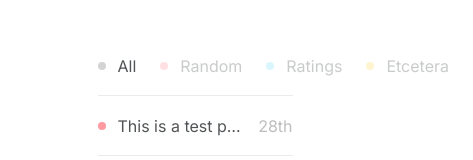
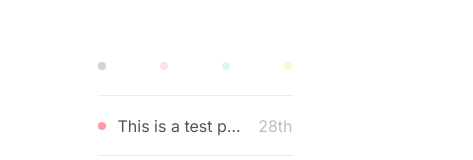
Before and after one commit to joeyvanlierop/joey, a Next.js app: page / in a window 390 px wide. Shown: the part 217-377 px from the top of the page, 473 px wide, since content can reach past the window. Built offline with nearby package versions, Linux system fonts and the light colour scheme.

Commit message:
make mobile less garbage

```diff
--- a/components/List.tsx
+++ b/components/List.tsx
@@ -37,12 +37,10 @@ export const List: React.FC<ListProps> = (props) => {
             <Dot
               className={idx === selected ? "selected" : ""}
               color={category.color}
-              style={{
-                marginRight: "12px",
-              }}
             />
             <Title
               style={{
+                marginLeft: "12px",
                 marginRight: "24px",
               }}
             >
@@ -175,6 +173,8 @@ const CategoryItem = styled.div`
   align-items: center;
   cursor: pointer;
   transition: opacity 0.25s;
+  flex-shrink: 1;
+  min-width: 0;
 `;
 
 const CategoryWrapper = styled.div`
@@ -183,8 +183,17 @@ const CategoryWrapper = styled.div`
   align-items: center;
   height: 60px;
   line-height: 60px;
+  width: 100%;
+  overflow: hidden;
 
   > :not(.selected) {
     opacity: 0.3;
   }
+
+  @media only screen and (max-width: 768px) {
+    justify-content: space-between;
+    ${Title} {
+      display: none;
+    }
+  }
 `;
```
